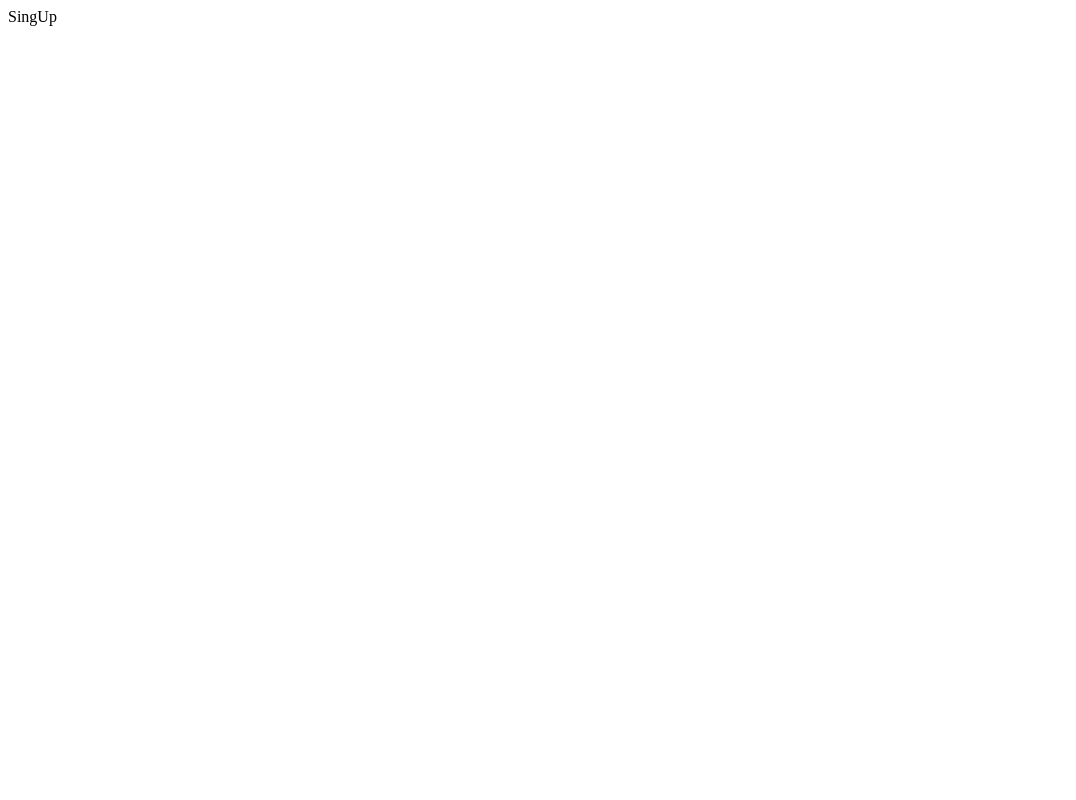
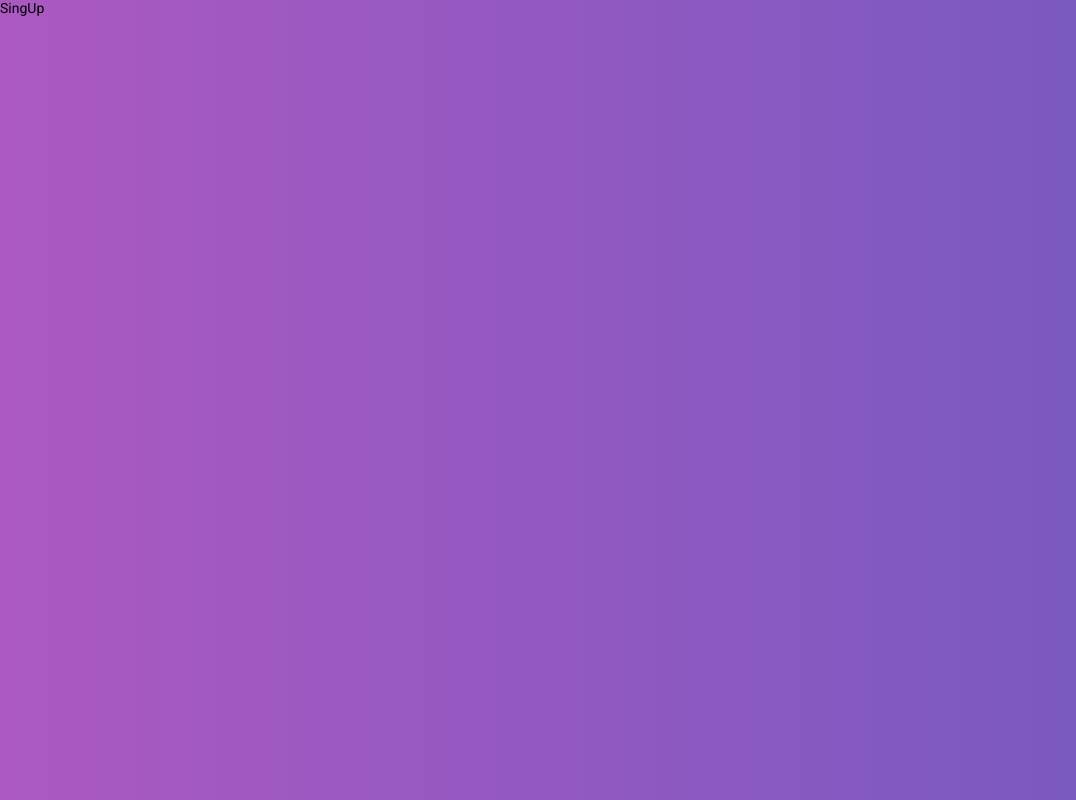
Before and after one commit to ViniGarcia10/GoBarber, a React (Create React App) app in the folder web/: page /register in a window 1280 px wide. Shown: the whole page, without its empty margins (0-1076 px from the left). Built offline with nearby package versions, Linux system fonts and the light colour scheme; the HTML template or start-up script is replaced by a standard one.

Commit message:
config pages layout

```diff
--- a/web/package.json
+++ b/web/package.json
@@ -12,7 +12,8 @@
     "react-dom": "^16.13.0",
     "react-router-dom": "^5.1.2",
     "react-scripts": "3.4.0",
-    "reactotron-react-js": "^3.3.7"
+    "reactotron-react-js": "^3.3.7",
+    "styled-components": "^5.0.1"
   },
   "scripts": {
     "start": "react-scripts start",
--- a/web/public/index.html
+++ b/web/public/index.html
@@ -5,6 +5,7 @@
     <meta charset="utf-8" />
     <link rel="icon" href="%PUBLIC_URL%/favicon.ico" />
     <meta name="viewport" content="width=device-width, initial-scale=1" />
+    <link href="https://fonts.googleapis.com/css?family=Roboto:400,700&display=swap" rel="stylesheet" />
     <title>Go Barber</title>
 </head>
 
--- a/web/src/App.js
+++ b/web/src/App.js
@@ -5,10 +5,13 @@
 import Routes from './routes';
 import history from './services/history';
 
+import GlobalStyle from './styles/global';
+
 function App() {
   return (
     <Router history={history}>
       <Routes />
+      <GlobalStyle />
     </Router>
   );
 }
--- /dev/null
+++ b/web/src/pages/_layouts/auth/index.js
@@ -0,0 +1,12 @@
+import React from 'react';
+import PropTypes from 'prop-types';
+
+import { Wrapper } from './styles';
+
+export default function AuthLayout({ children }) {
+  return <Wrapper>{children}</Wrapper>;
+}
+
+AuthLayout.propTypes = {
+  children: PropTypes.element.isRequired,
+};
--- /dev/null
+++ b/web/src/pages/_layouts/auth/styles.js
@@ -0,0 +1,6 @@
+import styled from 'styled-components';
+
+export const Wrapper = styled.div`
+  height: 100%;
+  background: linear-gradient(-90deg, #7159c1, #ab59c1);
+`;
--- /dev/null
+++ b/web/src/pages/_layouts/default/index.js
@@ -0,0 +1,12 @@
+import React from 'react';
+import PropTypes from 'prop-types';
+
+import { Wrapper } from './styles';
+
+export default function DefaultLayout({ children }) {
+  return <Wrapper>{children}</Wrapper>;
+}
+
+DefaultLayout.propTypes = {
+  children: PropTypes.element.isRequired,
+};
--- /dev/null
+++ b/web/src/pages/_layouts/default/styles.js
@@ -0,0 +1,6 @@
+import styled from 'styled-components';
+
+export const Wrapper = styled.div`
+  height: 100%;
+  background: #333;
+`;
--- a/web/src/routes/Route.js
+++ b/web/src/routes/Route.js
@@ -1,6 +1,9 @@
 import React from 'react';
 import PropTypes from 'prop-types';
 import { Route, Redirect } from 'react-router-dom';
+
+import AuthLayout from '../pages/_layouts/auth';
+import DefaultLayout from '../pages/_layouts/default';
 
 export default function RouteWrapper({
   component: Component,
@@ -17,7 +20,18 @@
     return <Redirect to="/dashboard" />;
   }
 
-  return <Route {...rest} component={Component} />;
+  const Layout = signed ? DefaultLayout : AuthLayout;
+
+  return (
+    <Route
+      {...rest}
+      render={props => (
+        <Layout>
+          <Component {...props} />
+        </Layout>
+      )}
+    />
+  );
 }
 
 RouteWrapper.propTypes = {
--- /dev/null
+++ b/web/src/styles/global.js
@@ -0,0 +1,40 @@
+import { createGlobalStyle } from 'styled-components';
+
+export default createGlobalStyle`
+
+  *{
+    margin: 0;
+    padding: 0;
+    outline: 0;
+    box-sizing: border-box;
+  }
+
+  *:focus {
+    outline: 0;
+  }
+
+  html, body, #root {
+    height: 100%;
+  }
+
+  body {
+    -webkit-font-smoothing: antialiased;
+  }
+
+  body, input, button {
+    font: 14px 'Roboto', sans-serif;
+  }
+
+  a {
+    text-decoration: none;
+  }
+
+  ul {
+    list-style: none;
+  }
+
+  button {
+    cursor: pointer;
+  }
+
+`;
```
Also changed, not shown: 1 other file (tests, documents, lock files or other folders).
